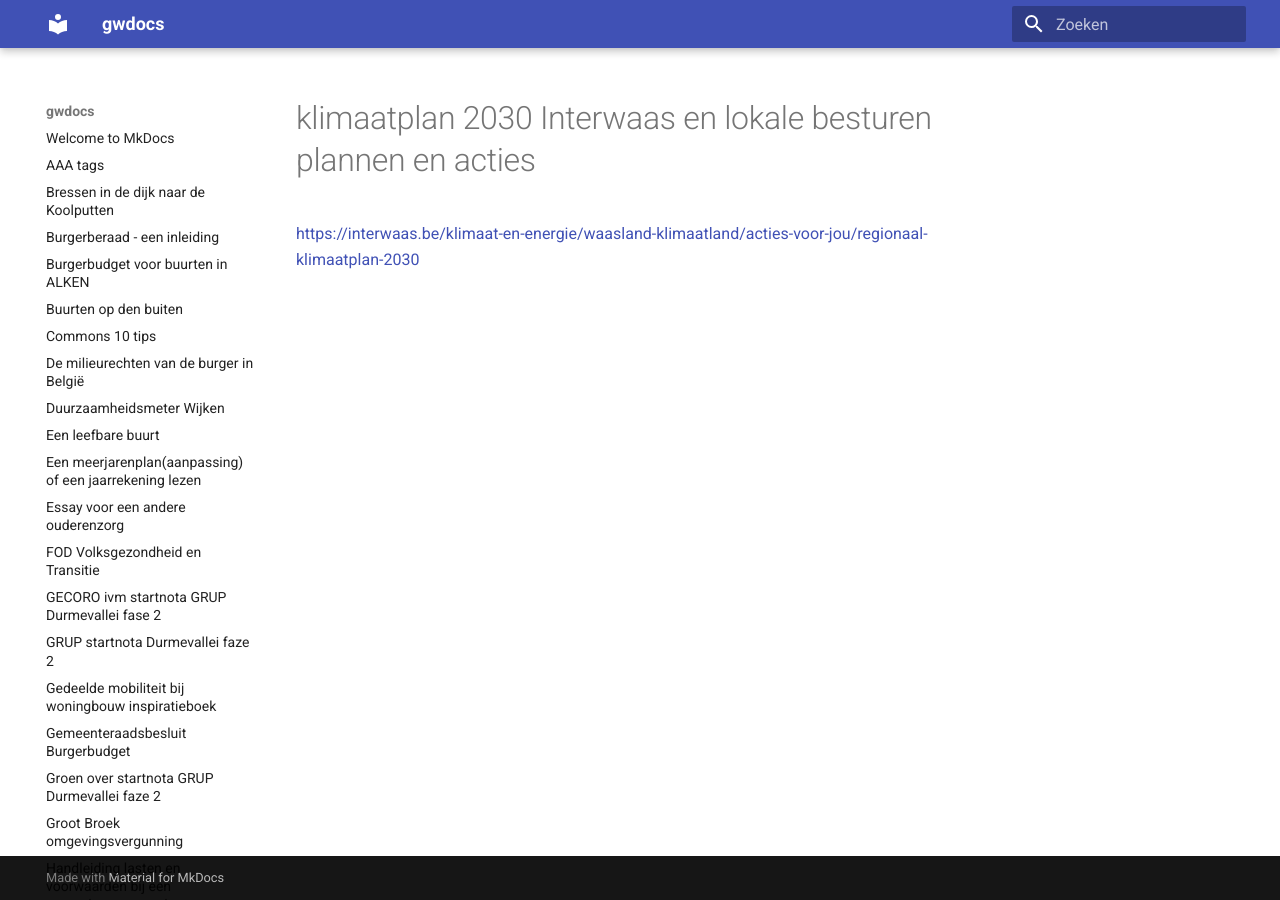
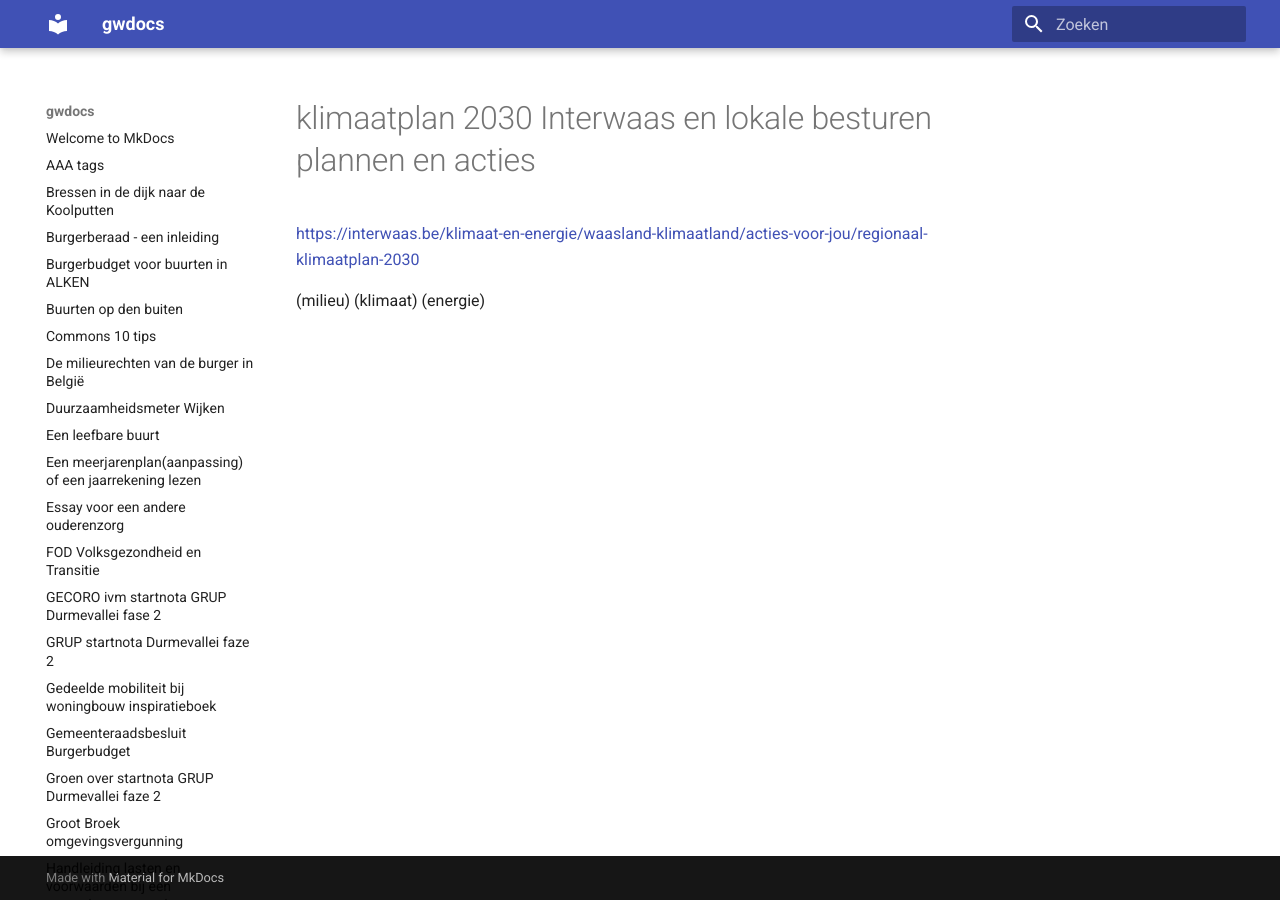
Before and after one commit to groenwaasmunster/gwdocs, an MkDocs documentation site: the page built from docs/klimaatplan 2030 - Interwaas en lokale besturen - plannen en acties.md, in a window 1280 px wide. Built offline with MkDocs 1.6.1 and Material for MkDocs 9.7.7, drawn with Linux system fonts in a browser that asks for light colours.

Commit message:
Update klimaatplan 2030 - Interwaas en lokale besturen - plannen en acties.md

```diff
--- a/docs/klimaatplan 2030 - Interwaas en lokale besturen - plannen en acties.md
+++ b/docs/klimaatplan 2030 - Interwaas en lokale besturen - plannen en acties.md
@@ -1 +1,5 @@
 <https://interwaas.be/klimaat-en-energie/waasland-klimaatland/acties-voor-jou/regionaal-klimaatplan-2030>
+
+(milieu)
+(klimaat)
+(energie)
```
